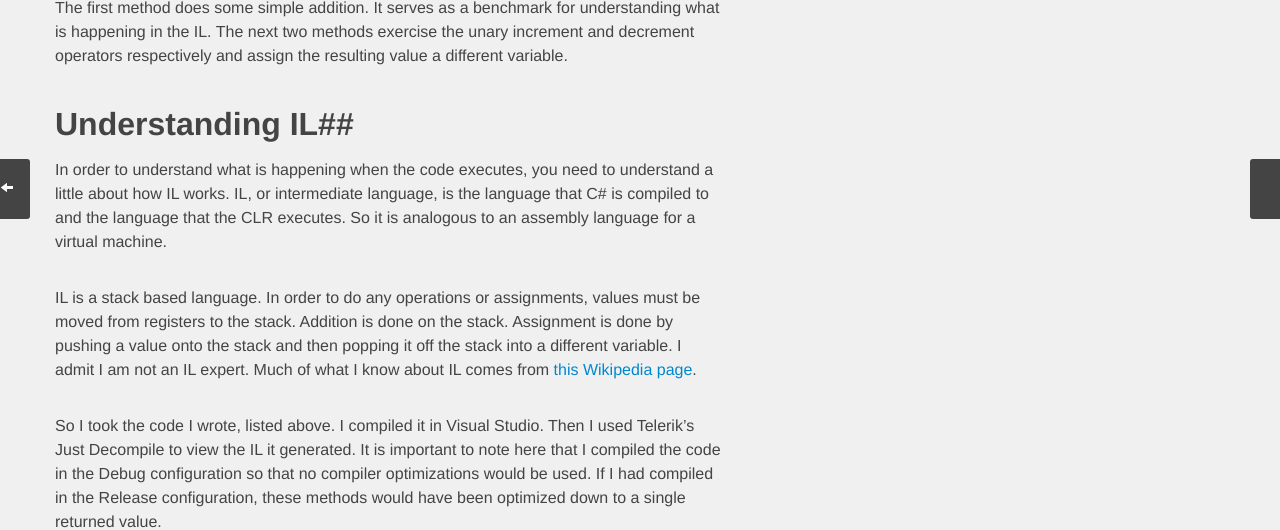
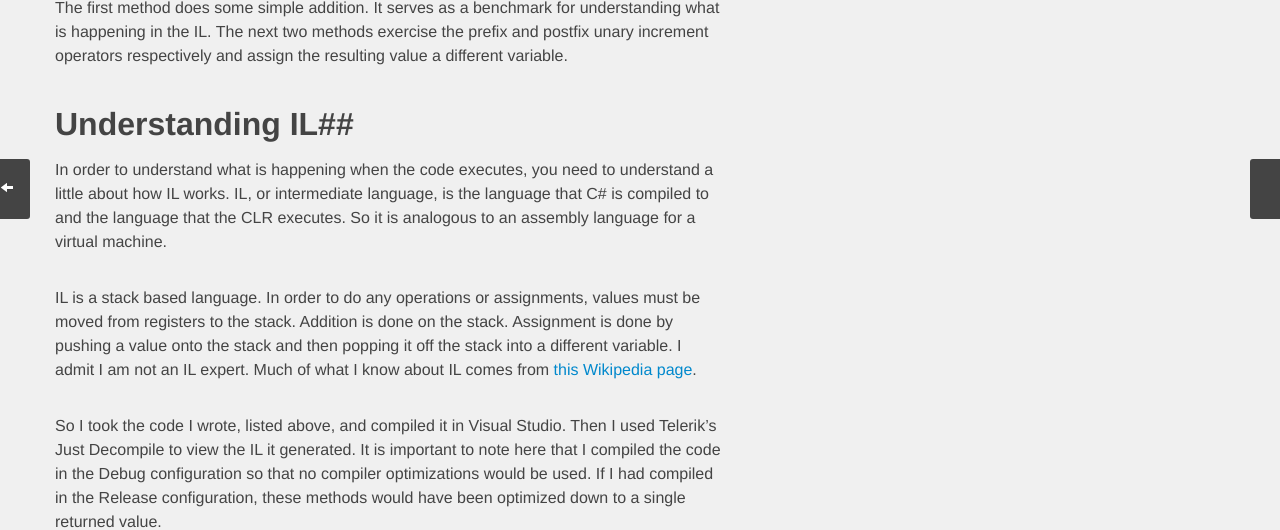
Before and after one commit to pottereric/pottereric.github.com, a Jekyll site: the page built from _posts/2015-11-21-Increment-and-Decrement-Deep-Dive.markdown, in a window 1280 px wide and 900 px high, scrolled down 966 px, cut to the strip 261-791 px from the top of the window. Built offline with Jekyll 4.4.1, drawn with Linux system fonts in a browser that asks for light colours; Markdown is read by kramdown in place of the engine named in the settings; comment, search, counter and statistics services are not loaded; some of the changed text lies outside the part shown.

Commit message:
Fixed typos

```diff
--- a/_posts/2015-11-21-Increment-and-Decrement-Deep-Dive.markdown
+++ b/_posts/2015-11-21-Increment-and-Decrement-Deep-Dive.markdown
@@ -33,7 +33,7 @@ So what he is saying is that both the increment and decrement operators do the a
 
 <script src="https://gist.github.com/pottereric/34337593ab90dc55afac.js"></script>
 
-The first method does some simple addition. It serves as a benchmark for understanding what is happening in the IL. The next two methods exercise the unary increment and decrement operators respectively and assign the resulting value a different variable.
+The first method does some simple addition. It serves as a benchmark for understanding what is happening in the IL. The next two methods exercise the prefix and postfix unary increment operators respectively and assign the resulting value a different variable.
 
 ##Understanding IL##
 
@@ -41,25 +41,25 @@ In order to understand what is happening when the code executes, you need to und
 
 IL is a stack based language. In order to do any operations or assignments, values must be moved from registers to the stack. Addition is done on the stack. Assignment is done by pushing a value onto the stack and then popping it off the stack into a different variable. I admit I am not an IL expert. Much of what I know about IL comes from [this Wikipedia page](https://en.wikipedia.org/wiki/List_of_CIL_instructions).
 
-So I took the code I wrote, listed above. I compiled it in Visual Studio. Then I used Telerik's Just Decompile to view the IL it generated. It is important to note here that I compiled the code in the Debug configuration so that no compiler optimizations would be used. If I had compiled in the Release configuration, these methods would have been optimized down to a single returned value.
+So I took the code I wrote, listed above, and compiled it in Visual Studio. Then I used Telerik's Just Decompile to view the IL it generated. It is important to note here that I compiled the code in the Debug configuration so that no compiler optimizations would be used. If I had compiled in the Release configuration, these methods would have been optimized down to a single returned value.
 
 ##Examining the Code##
 
 Let's start by looking at the method that uses the long hand way to increment a number.
 
-[![](/img/posts/Increment-and-Decrement-Deep-Dive/LogFormIncrementInAssignment.JPG)](/img/posts/Increment-and-Decrement-Deep-Dive/LogFormIncrementInAssignment.JPG)
+[![](/img/posts/Increment-and-Decrement-Deep-Dive/LogFormIncrementInAssignment.jpg)](/img/posts/Increment-and-Decrement-Deep-Dive/LogFormIncrementInAssignment.jpg)
 
 Lines 3 - 6 allocate space for the variables. Lines 10 and 11 perform the assignment into the "a" variable by pushing 10 onto the stack and then popping it off the stack into "a". Lines 12 - 14 perform the addition by pushing "a" and 1 onto the stack and then adding them. Line 15 pops the sum off the stack into "b". Lines 16 - 21 return the value from "b".
 
 The code illustrates how the stack is used in IL to assign values and perform arithmetic.It is not equivalent to using a unary increment operator because the value of "a" is not altered. So let's look at the code that uses the prefix form of the increment operator.
 
-[![](/img/posts/Increment-and-Decrement-Deep-Dive/Prefix.JPG)](/img/posts/Increment-and-Decrement-Deep-Dive/Prefix.JPG)
+[![](/img/posts/Increment-and-Decrement-Deep-Dive/Prefix.jpg)](/img/posts/Increment-and-Decrement-Deep-Dive/Prefix.jpg)
 
 Lines 11 - 16 perform the addition. But the result is not stored in "b", the result is stored in a temporary variable named "V_2". Lines 17 - 20 assign the value from "V_2" into "a" and "b". This illustrates where my misunderstanding came from. I assumed the assignment into "b" was done directly from "a", but it is not.
 
 Here is the code for the postfix form of the operator.
 
-[![](/img/posts/Increment-and-Decrement-Deep-Dive/PostFix.JPG)](/img/posts/Increment-and-Decrement-Deep-Dive/PostFix.JPG)
+[![](/img/posts/Increment-and-Decrement-Deep-Dive/PostFix.jpg)](/img/posts/Increment-and-Decrement-Deep-Dive/PostFix.jpg)
 
 Lines 11 - 14 store the value ten into "a" and "V_2". Lines 15 - 18 perform the addition and store the result into "a". Lines 19 - 20 assign the value from "V_2" into "b".
 
```
Also changed, not shown: other parts of _posts/2015-11-21-Increment-and-Decrement-Deep-Dive.markdown (+1 -1 lines).
